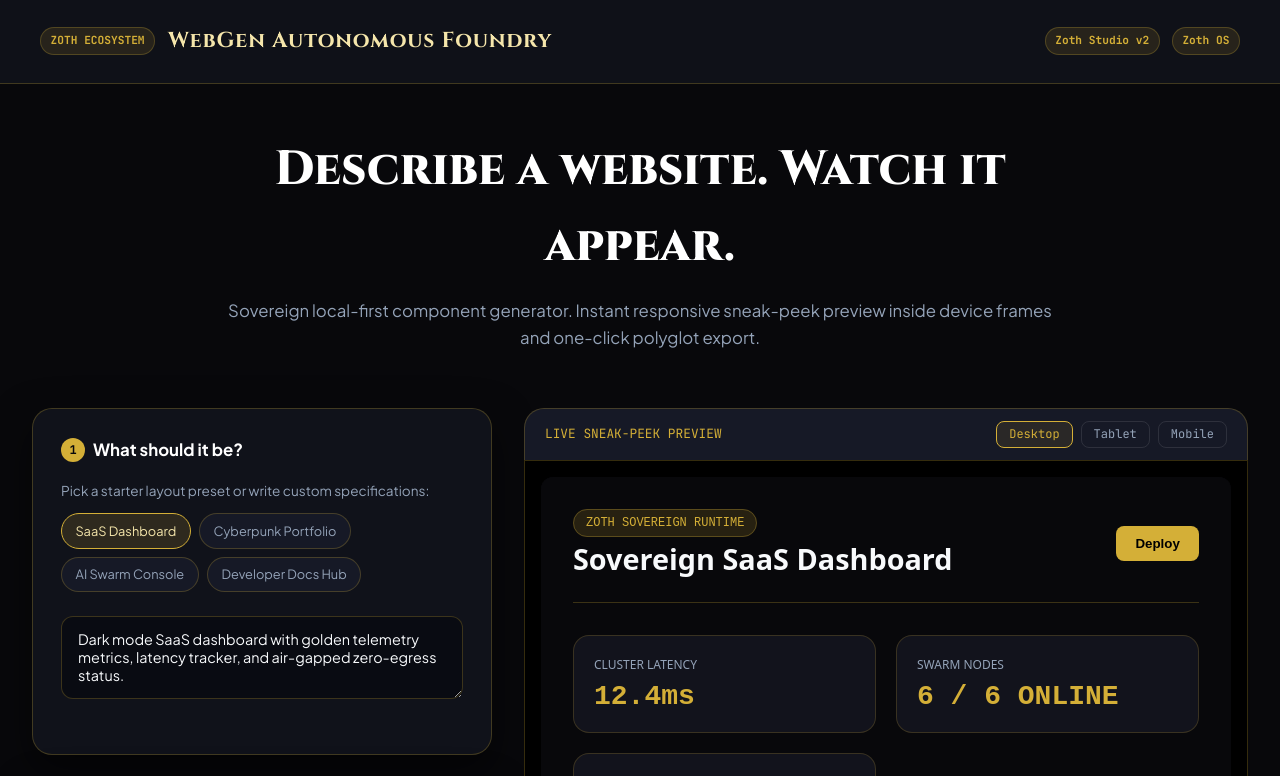
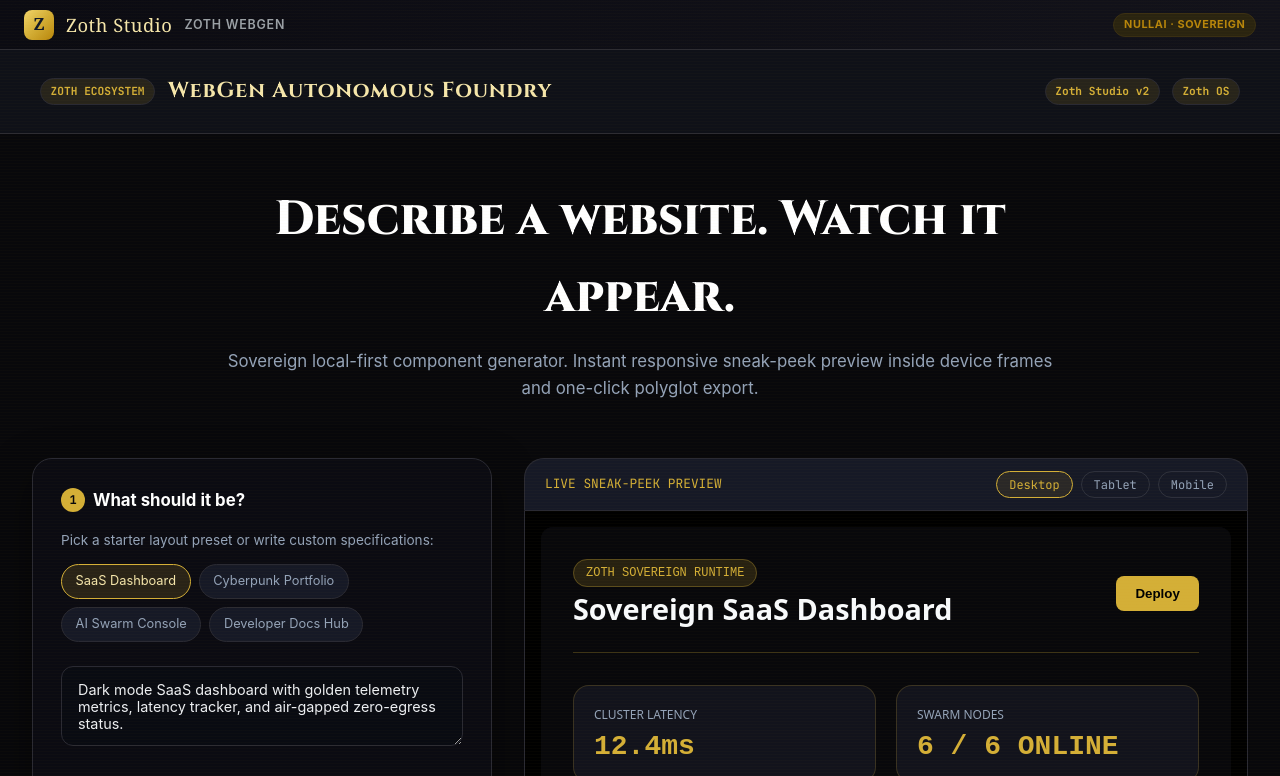
Before and after one commit to NullAITech/zoth-webgen, an Electron app: page index.html in a window 1280 px wide. Shown: the top 776 px of the page. Drawn offline with Linux system fonts and the light colour scheme.

```diff
--- a/index.html
+++ b/index.html
@@ -1,5 +1,5 @@
 <!DOCTYPE html>
-<html lang="en">
+<html lang="en" data-theme="dark">
 <head>
   <meta charset="utf-8" />
   <meta name="viewport" content="width=device-width, initial-scale=1.0" />
@@ -268,8 +268,10 @@
       margin-top: 0.75rem;
     }
   </style>
+  <link rel="stylesheet" href="zoth-theme.css">
 </head>
 <body>
+<div class="zoth-brand-bar"><span class="zoth-z">Z</span><span class="zoth-name">Zoth Studio</span><span class="zoth-tool">Zoth WebGen</span><span class="zoth-spacer"></span><span class="zoth-badge">NULLAI · SOVEREIGN</span></div>
 
   <header>
     <div class="brand">
@@ -440,5 +442,6 @@
 
     window.onload = generatePreview;
   </script>
+  <footer class="zoth-brand-footer"><div class="zoth-foot-name">Zoth Studio</div><div>NullAI Tech &middot; Sovereign Local-First AI &middot; <a href="https://github.com/1nc0gn30" target="_blank" rel="noopener">GitHub</a></div></footer>
 </body>
 </html>
--- /dev/null
+++ b/public/zoth-theme.css
@@ -0,0 +1,234 @@
+/* ============================================================
+   ZOTH STUDIO v2 — Sovereign Gold/Void Theme
+   Shared brand layer for NullAI micro-tool repos.
+   Overrides Material 3 (--md-*), Google (--g-* / --google-*),
+   and generic (--primary/--surface) token schemes to the
+   Zoth gold-on-void palette. Injected via <link> in each
+   repo's index.html <head>. Light + dark aware.
+   ============================================================ */
+
+:root {
+  /* ---- Zoth brand tokens ---- */
+  --zoth-gold: #D4AF37;
+  --zoth-gold-dark: #B8860B;
+  --zoth-gold-light: #F5E6AB;
+  --zoth-void: #08080B;
+  --zoth-void-2: #0B0B12;
+  --zoth-ink: #101828;
+  --zoth-text: #F5E6AB;
+  --zoth-text-2: #EDEFF2;
+  --zoth-muted: #9AA0A6;
+  --zoth-border: #2A2A33;
+  --zoth-font-display: "Celtic Garamond", Georgia, "Times New Roman", serif;
+  --zoth-font-sans: "Inter", "Google Sans", -apple-system, BlinkMacSystemFont, "Segoe UI", sans-serif;
+  --zoth-font-mono: "JetBrains Mono", "IBM Plex Mono", "Roboto Mono", ui-monospace, monospace;
+}
+
+/* ---- Material 3 scheme (--md-*) ---- */
+:root {
+  --md-primary: #D4AF37;
+  --md-on-primary: #101828;
+  --md-primary-container: #2A2410;
+  --md-on-primary-container: #F5E6AB;
+  --md-secondary: #D4AF37;
+  --md-on-secondary: #101828;
+  --md-secondary-container: #2A2410;
+  --md-on-secondary-container: #F5E6AB;
+  --md-surface: #0B0B12;
+  --md-surface-card: #12121A;
+  --md-surface-variant: #0B0B12;
+  --md-background: #08080B;
+  --md-on-surface: #EDEFF2;
+  --md-on-surface-variant: #9AA0A6;
+  --md-outline: #2A2A33;
+  --md-outline-variant: #23232C;
+  --md-success: #12B76A;
+  --md-success-container: #0E2A1C;
+  --md-error: #F97066;
+  --md-error-container: #3A1A18;
+  --md-warning: #F5E6AB;
+  --md-warning-container: #2A2410;
+  --md-sys-color-primary: #D4AF37;
+  --md-sys-color-on-primary: #101828;
+  --md-sys-color-primary-container: #2A2410;
+  --md-sys-color-on-primary-container: #F5E6AB;
+  --md-sys-color-surface: #0B0B12;
+  --md-sys-color-surface-dim: #08080B;
+  --md-sys-color-surface-container-lowest: #08080B;
+  --md-sys-color-surface-container-low: #0B0B12;
+  --md-sys-color-surface-container: #12121A;
+  --md-sys-color-surface-container-high: #16161F;
+  --md-sys-color-surface-container-highest: #1A1A24;
+  --md-sys-color-on-surface: #EDEFF2;
+  --md-sys-color-on-surface-variant: #9AA0A6;
+  --md-sys-color-outline: #2A2A33;
+  --md-sys-color-outline-variant: #23232C;
+  --md-sys-color-secondary: #D4AF37;
+  --md-sys-color-on-secondary: #101828;
+  --md-sys-color-secondary-container: #2A2410;
+  --md-sys-color-on-secondary-container: #F5E6AB;
+  --md-sys-color-error: #F97066;
+  --md-sys-color-error-container: #3A1A18;
+  --md-sys-color-on-error-container: #FFDAD6;
+  --md-sys-color-success: #12B76A;
+  --md-sys-color-success-container: #0E2A1C;
+  --md-sys-color-on-success-container: #A6F4C5;
+  --md-sys-color-warning: #F5E6AB;
+  --md-sys-color-warning-container: #2A2410;
+  --md-sys-color-on-warning-container: #F5E6AB;
+}
+
+/* ---- Google scheme (--g-*) ---- */
+:root {
+  --g-blue: #D4AF37;
+  --g-blue-dark: #B8860B;
+  --g-blue-hover: #C9A227;
+  --g-blue-light: #2A2410;
+  --g-green: #12B76A;
+  --g-green-light: #0E2A1C;
+  --g-red: #F97066;
+  --g-red-light: #3A1A18;
+  --g-yellow: #F5E6AB;
+  --g-yellow-dark: #B8860B;
+  --g-yellow-light: #2A2410;
+  --g-purple: #C9A227;
+  --g-purple-light: #2A2410;
+  --surface: #0B0B12;
+  --surface-variant: #0B0B12;
+  --surface-card: #12121A;
+  --surface-container: #12121A;
+  --surface-container-low: #0B0B12;
+  --surface-container-high: #16161F;
+  --border: #2A2A33;
+  --border-subtle: #23232C;
+  --text: #EDEFF2;
+  --text-secondary: #9AA0A6;
+  --code-bg: #0B0B12;
+  --bg-primary: #08080B;
+  --bg-secondary: #0B0B12;
+}
+
+/* ---- Google scheme (--google-*) ---- */
+:root {
+  --google-blue: #D4AF37;
+  --google-blue-hover: #C9A227;
+  --google-blue-light: #2A2410;
+  --google-blue-surface: #12121A;
+  --google-green: #12B76A;
+  --google-green-surface: #0E2A1C;
+  --google-yellow: #F5E6AB;
+  --google-yellow-dark: #B8860B;
+  --google-yellow-light: #2A2410;
+  --google-red: #F97066;
+  --google-red-light: #3A1A18;
+  --google-purple: #C9A227;
+  --google-purple-light: #2A2410;
+}
+
+/* ---- Generic scheme (--primary/--surface) ---- */
+:root {
+  --primary: #D4AF37;
+  --primary-hover: #C9A227;
+  --primary-container: #2A2410;
+  --on-primary-container: #F5E6AB;
+  --on-primary: #101828;
+  --surface-dim: #08080B;
+  --surface-container-lowest: #08080B;
+  --surface-container-low: #0B0B12;
+  --surface-container: #12121A;
+  --surface-container-high: #16161F;
+  --surface-container-highest: #1A1A24;
+  --on-surface: #EDEFF2;
+  --on-surface-variant: #9AA0A6;
+  --outline: #2A2A33;
+  --outline-variant: #23232C;
+}
+
+/* ---- Fonts ---- */
+:root {
+  --font-google: var(--zoth-font-sans);
+  --font-sans: var(--zoth-font-sans);
+  --font-body: var(--zoth-font-sans);
+  --font-mono: var(--zoth-font-mono);
+  --md-font-sans: var(--zoth-font-sans);
+  --md-font-mono: var(--zoth-font-mono);
+}
+
+/* ---- Base body ---- */
+body {
+  background: var(--zoth-void) !important;
+  color: var(--zoth-text-2) !important;
+  font-family: var(--zoth-font-sans) !important;
+}
+
+/* ---- Zoth brand header strip (injected) ---- */
+.zoth-brand-bar {
+  display: flex;
+  align-items: center;
+  gap: 0.75rem;
+  padding: 0.6rem 1.5rem;
+  background: linear-gradient(90deg, #0B0B12 0%, #12121A 100%);
+  border-bottom: 1px solid #2A2A33;
+  font-family: var(--zoth-font-sans);
+}
+.zoth-brand-bar .zoth-z {
+  width: 30px; height: 30px;
+  display: inline-flex; align-items: center; justify-content: center;
+  background: linear-gradient(135deg, #F3D56A 0%, #D4AF37 48%, #B8860B 100%);
+  color: #101828; font-weight: 800; font-size: 1.05rem;
+  border-radius: 8px; font-family: var(--zoth-font-display);
+}
+.zoth-brand-bar .zoth-name {
+  font-family: var(--zoth-font-display);
+  font-size: 1.15rem; color: #F5E6AB; letter-spacing: 0.03em;
+}
+.zoth-brand-bar .zoth-tool {
+  font-size: 0.78rem; color: #9AA0A6; letter-spacing: 0.06em;
+  text-transform: uppercase; font-weight: 600;
+}
+.zoth-brand-bar .zoth-spacer { flex: 1; }
+.zoth-brand-bar .zoth-badge {
+  font-size: 0.68rem; color: #B8860B; background: #2A2410;
+  border: 1px solid #3A2F12; padding: 0.15rem 0.6rem; border-radius: 9999px;
+  font-weight: 700; letter-spacing: 0.05em;
+}
+
+/* ---- Zoth footer strip (injected) ---- */
+.zoth-brand-footer {
+  text-align: center;
+  padding: 1.4rem 1rem;
+  border-top: 1px solid #2A2A33;
+  background: #0B0B12;
+  color: #9AA0A6;
+  font-size: 0.8rem;
+  font-family: var(--zoth-font-sans);
+}
+.zoth-brand-footer .zoth-foot-name {
+  font-family: var(--zoth-font-display);
+  color: #F5E6AB; font-size: 1.05rem; letter-spacing: 0.03em;
+}
+.zoth-brand-footer a { color: #D4AF37; text-decoration: none; }
+.zoth-brand-footer a:hover { text-decoration: underline; }
+
+/* ---- Scanline / grid ambient (dark only) ---- */
+@media (prefers-reduced-motion: no-preference) {
+  body::before {
+    content: "";
+    position: fixed; inset: 0; z-index: 9999; pointer-events: none;
+    background: repeating-linear-gradient(
+      0deg,
+      rgba(212, 175, 55, 0.025) 0px,
+      rgba(212, 175, 55, 0.025) 1px,
+      transparent 1px,
+      transparent 3px
+    );
+  }
+}
+
+/* ---- Buttons / cards gold accent ---- */
+button, .btn, .btn-pill, .btn-icon, .btn-primary, .btn-secondary {
+  border-radius: 9999px !important;
+}
+button:hover, .btn:hover, .btn-pill:hover, .btn-icon:hover {
+  box-shadow: 0 0 0 3px rgba(212, 175, 55, 0.16) !important;
+}
--- a/pyproject.toml
+++ b/pyproject.toml
@@ -13,3 +13,4 @@
 [tool.pytest.ini_options]
 testpaths = ["tests"]
 python_files = ["test_*.py"]
+pythonpath = ["."]
--- /dev/null
+++ b/zoth-theme.css
@@ -0,0 +1,234 @@
+/* ============================================================
+   ZOTH STUDIO v2 — Sovereign Gold/Void Theme
+   Shared brand layer for NullAI micro-tool repos.
+   Overrides Material 3 (--md-*), Google (--g-* / --google-*),
+   and generic (--primary/--surface) token schemes to the
+   Zoth gold-on-void palette. Injected via <link> in each
+   repo's index.html <head>. Light + dark aware.
+   ============================================================ */
+
+:root {
+  /* ---- Zoth brand tokens ---- */
+  --zoth-gold: #D4AF37;
+  --zoth-gold-dark: #B8860B;
+  --zoth-gold-light: #F5E6AB;
+  --zoth-void: #08080B;
+  --zoth-void-2: #0B0B12;
+  --zoth-ink: #101828;
+  --zoth-text: #F5E6AB;
+  --zoth-text-2: #EDEFF2;
+  --zoth-muted: #9AA0A6;
+  --zoth-border: #2A2A33;
+  --zoth-font-display: "Celtic Garamond", Georgia, "Times New Roman", serif;
+  --zoth-font-sans: "Inter", "Google Sans", -apple-system, BlinkMacSystemFont, "Segoe UI", sans-serif;
+  --zoth-font-mono: "JetBrains Mono", "IBM Plex Mono", "Roboto Mono", ui-monospace, monospace;
+}
+
+/* ---- Material 3 scheme (--md-*) ---- */
+:root {
+  --md-primary: #D4AF37;
+  --md-on-primary: #101828;
+  --md-primary-container: #2A2410;
+  --md-on-primary-container: #F5E6AB;
+  --md-secondary: #D4AF37;
+  --md-on-secondary: #101828;
+  --md-secondary-container: #2A2410;
+  --md-on-secondary-container: #F5E6AB;
+  --md-surface: #0B0B12;
+  --md-surface-card: #12121A;
+  --md-surface-variant: #0B0B12;
+  --md-background: #08080B;
+  --md-on-surface: #EDEFF2;
+  --md-on-surface-variant: #9AA0A6;
+  --md-outline: #2A2A33;
+  --md-outline-variant: #23232C;
+  --md-success: #12B76A;
+  --md-success-container: #0E2A1C;
+  --md-error: #F97066;
+  --md-error-container: #3A1A18;
+  --md-warning: #F5E6AB;
+  --md-warning-container: #2A2410;
+  --md-sys-color-primary: #D4AF37;
+  --md-sys-color-on-primary: #101828;
+  --md-sys-color-primary-container: #2A2410;
+  --md-sys-color-on-primary-container: #F5E6AB;
+  --md-sys-color-surface: #0B0B12;
+  --md-sys-color-surface-dim: #08080B;
+  --md-sys-color-surface-container-lowest: #08080B;
+  --md-sys-color-surface-container-low: #0B0B12;
+  --md-sys-color-surface-container: #12121A;
+  --md-sys-color-surface-container-high: #16161F;
+  --md-sys-color-surface-container-highest: #1A1A24;
+  --md-sys-color-on-surface: #EDEFF2;
+  --md-sys-color-on-surface-variant: #9AA0A6;
+  --md-sys-color-outline: #2A2A33;
+  --md-sys-color-outline-variant: #23232C;
+  --md-sys-color-secondary: #D4AF37;
+  --md-sys-color-on-secondary: #101828;
+  --md-sys-color-secondary-container: #2A2410;
+  --md-sys-color-on-secondary-container: #F5E6AB;
+  --md-sys-color-error: #F97066;
+  --md-sys-color-error-container: #3A1A18;
+  --md-sys-color-on-error-container: #FFDAD6;
+  --md-sys-color-success: #12B76A;
+  --md-sys-color-success-container: #0E2A1C;
+  --md-sys-color-on-success-container: #A6F4C5;
+  --md-sys-color-warning: #F5E6AB;
+  --md-sys-color-warning-container: #2A2410;
+  --md-sys-color-on-warning-container: #F5E6AB;
+}
+
+/* ---- Google scheme (--g-*) ---- */
+:root {
+  --g-blue: #D4AF37;
+  --g-blue-dark: #B8860B;
+  --g-blue-hover: #C9A227;
+  --g-blue-light: #2A2410;
+  --g-green: #12B76A;
+  --g-green-light: #0E2A1C;
+  --g-red: #F97066;
+  --g-red-light: #3A1A18;
+  --g-yellow: #F5E6AB;
+  --g-yellow-dark: #B8860B;
+  --g-yellow-light: #2A2410;
+  --g-purple: #C9A227;
+  --g-purple-light: #2A2410;
+  --surface: #0B0B12;
+  --surface-variant: #0B0B12;
+  --surface-card: #12121A;
+  --surface-container: #12121A;
+  --surface-container-low: #0B0B12;
+  --surface-container-high: #16161F;
+  --border: #2A2A33;
+  --border-subtle: #23232C;
+  --text: #EDEFF2;
+  --text-secondary: #9AA0A6;
+  --code-bg: #0B0B12;
+  --bg-primary: #08080B;
+  --bg-secondary: #0B0B12;
+}
+
+/* ---- Google scheme (--google-*) ---- */
+:root {
+  --google-blue: #D4AF37;
+  --google-blue-hover: #C9A227;
+  --google-blue-light: #2A2410;
+  --google-blue-surface: #12121A;
+  --google-green: #12B76A;
+  --google-green-surface: #0E2A1C;
+  --google-yellow: #F5E6AB;
+  --google-yellow-dark: #B8860B;
+  --google-yellow-light: #2A2410;
+  --google-red: #F97066;
+  --google-red-light: #3A1A18;
+  --google-purple: #C9A227;
+  --google-purple-light: #2A2410;
+}
+
+/* ---- Generic scheme (--primary/--surface) ---- */
+:root {
+  --primary: #D4AF37;
+  --primary-hover: #C9A227;
+  --primary-container: #2A2410;
+  --on-primary-container: #F5E6AB;
+  --on-primary: #101828;
+  --surface-dim: #08080B;
+  --surface-container-lowest: #08080B;
+  --surface-container-low: #0B0B12;
+  --surface-container: #12121A;
+  --surface-container-high: #16161F;
+  --surface-container-highest: #1A1A24;
+  --on-surface: #EDEFF2;
+  --on-surface-variant: #9AA0A6;
+  --outline: #2A2A33;
+  --outline-variant: #23232C;
+}
+
+/* ---- Fonts ---- */
+:root {
+  --font-google: var(--zoth-font-sans);
+  --font-sans: var(--zoth-font-sans);
+  --font-body: var(--zoth-font-sans);
+  --font-mono: var(--zoth-font-mono);
+  --md-font-sans: var(--zoth-font-sans);
+  --md-font-mono: var(--zoth-font-mono);
+}
+
+/* ---- Base body ---- */
+body {
+  background: var(--zoth-void) !important;
+  color: var(--zoth-text-2) !important;
+  font-family: var(--zoth-font-sans) !important;
+}
+
+/* ---- Zoth brand header strip (injected) ---- */
+.zoth-brand-bar {
+  display: flex;
+  align-items: center;
+  gap: 0.75rem;
+  padding: 0.6rem 1.5rem;
+  background: linear-gradient(90deg, #0B0B12 0%, #12121A 100%);
+  border-bottom: 1px solid #2A2A33;
+  font-family: var(--zoth-font-sans);
+}
+.zoth-brand-bar .zoth-z {
+  width: 30px; height: 30px;
+  display: inline-flex; align-items: center; justify-content: center;
+  background: linear-gradient(135deg, #F3D56A 0%, #D4AF37 48%, #B8860B 100%);
+  color: #101828; font-weight: 800; font-size: 1.05rem;
+  border-radius: 8px; font-family: var(--zoth-font-display);
+}
+.zoth-brand-bar .zoth-name {
+  font-family: var(--zoth-font-display);
+  font-size: 1.15rem; color: #F5E6AB; letter-spacing: 0.03em;
+}
+.zoth-brand-bar .zoth-tool {
+  font-size: 0.78rem; color: #9AA0A6; letter-spacing: 0.06em;
+  text-transform: uppercase; font-weight: 600;
+}
+.zoth-brand-bar .zoth-spacer { flex: 1; }
+.zoth-brand-bar .zoth-badge {
+  font-size: 0.68rem; color: #B8860B; background: #2A2410;
+  border: 1px solid #3A2F12; padding: 0.15rem 0.6rem; border-radius: 9999px;
+  font-weight: 700; letter-spacing: 0.05em;
+}
+
+/* ---- Zoth footer strip (injected) ---- */
+.zoth-brand-footer {
+  text-align: center;
+  padding: 1.4rem 1rem;
+  border-top: 1px solid #2A2A33;
+  background: #0B0B12;
+  color: #9AA0A6;
+  font-size: 0.8rem;
+  font-family: var(--zoth-font-sans);
+}
+.zoth-brand-footer .zoth-foot-name {
+  font-family: var(--zoth-font-display);
+  color: #F5E6AB; font-size: 1.05rem; letter-spacing: 0.03em;
+}
+.zoth-brand-footer a { color: #D4AF37; text-decoration: none; }
+.zoth-brand-footer a:hover { text-decoration: underline; }
+
+/* ---- Scanline / grid ambient (dark only) ---- */
+@media (prefers-reduced-motion: no-preference) {
+  body::before {
+    content: "";
+    position: fixed; inset: 0; z-index: 9999; pointer-events: none;
+    background: repeating-linear-gradient(
+      0deg,
+      rgba(212, 175, 55, 0.025) 0px,
+      rgba(212, 175, 55, 0.025) 1px,
+      transparent 1px,
+      transparent 3px
+    );
+  }
+}
+
+/* ---- Buttons / cards gold accent ---- */
+button, .btn, .btn-pill, .btn-icon, .btn-primary, .btn-secondary {
+  border-radius: 9999px !important;
+}
+button:hover, .btn:hover, .btn-pill:hover, .btn-icon:hover {
+  box-shadow: 0 0 0 3px rgba(212, 175, 55, 0.16) !important;
+}
```
Also changed, not shown: bin/webgen.js (added, +105 -0 lines), electron/main.cjs (added, +129 -0 lines), package.json (+15 -6 lines), assets/icon.png (added), 4 other files.
